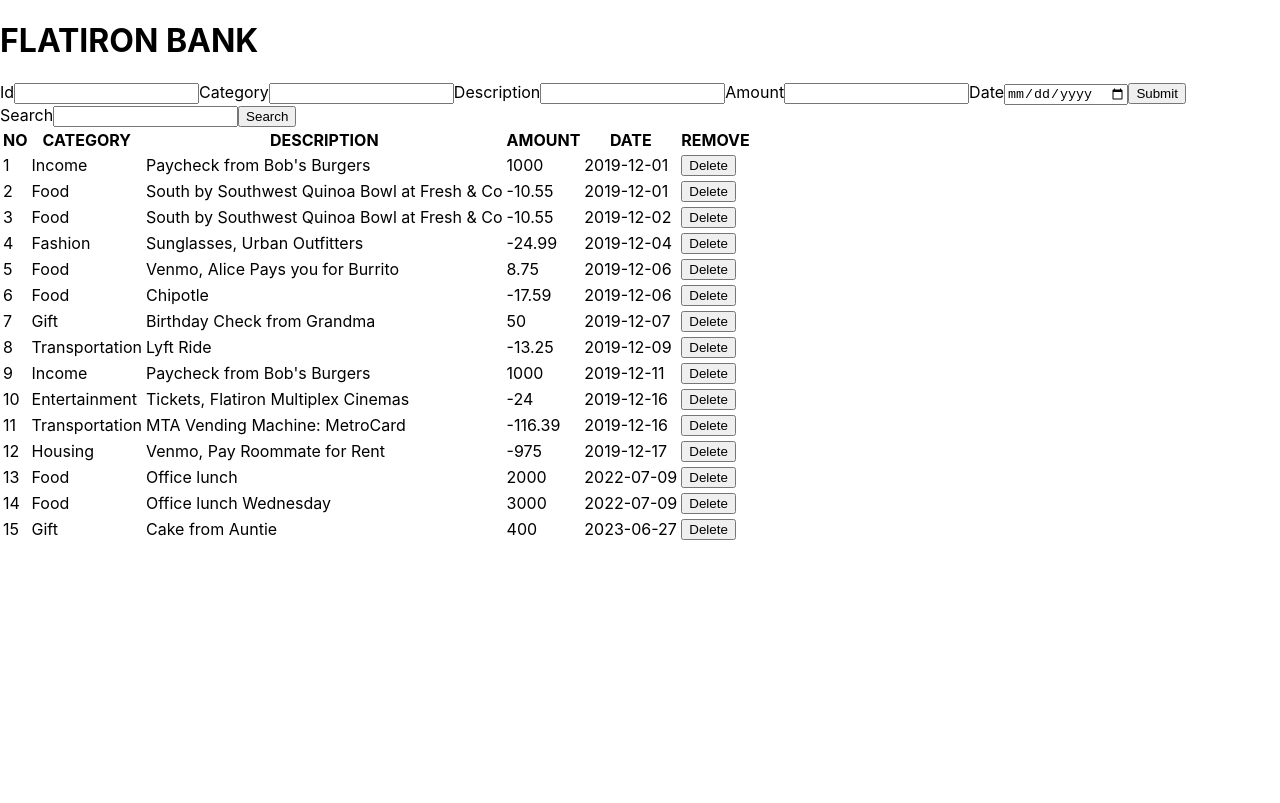
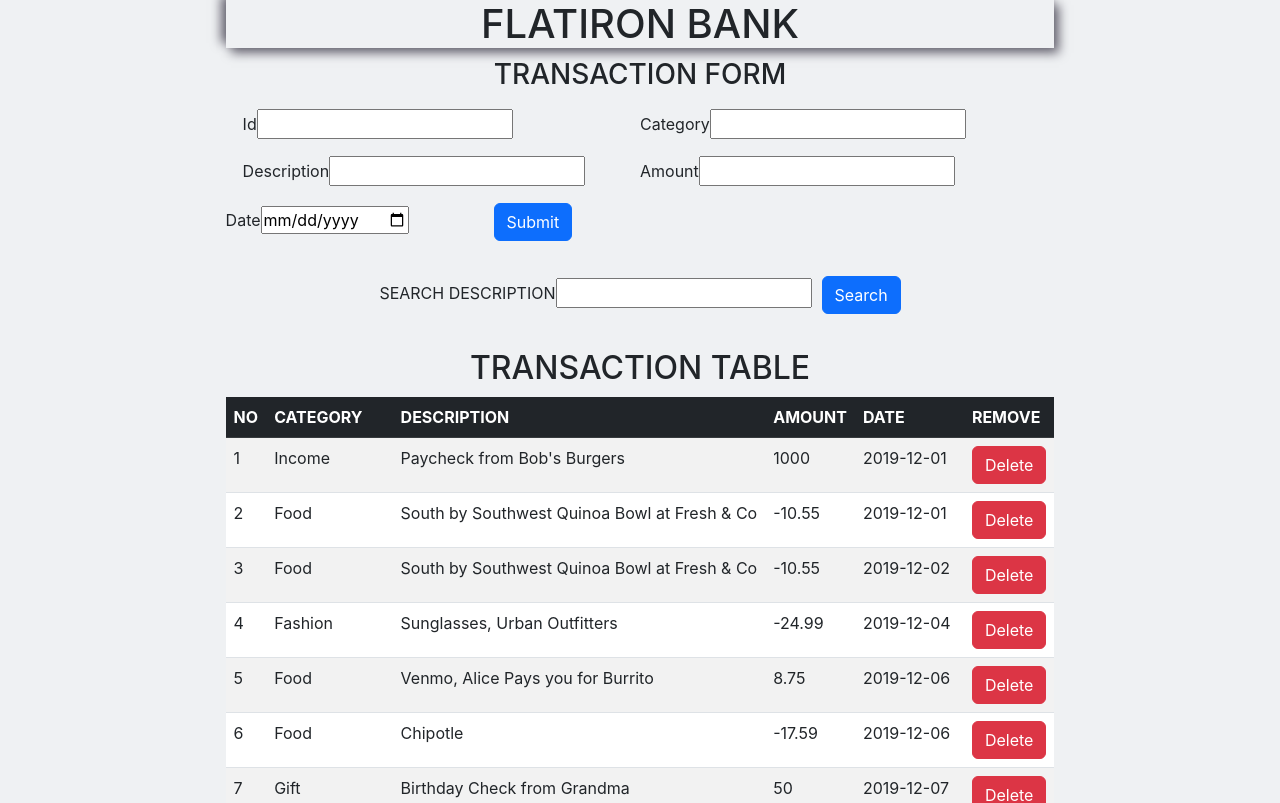
Before and after one commit to Gaitano123/phase2flatironbank, a React (Create React App) app: page / in a window 1280 px wide. Shown: the top 803 px of the page. Built offline with nearby package versions, Linux system fonts and the light colour scheme; data requests are answered from the project's data file.

Commit message:
Styled the whole page

```diff
--- a/public/index.html
+++ b/public/index.html
@@ -10,6 +10,8 @@
       content="Web site created using create-react-app"
     />
     <link rel="apple-touch-icon" href="%PUBLIC_URL%/logo192.png" />
+    <link href="https://cdn.jsdelivr.net/npm/bootstrap@5.3.0/dist/css/bootstrap.min.css" rel="stylesheet" integrity="sha384-9ndCyUaIbzAi2FUVXJi0CjmCapSmO7SnpJef0486qhLnuZ2cdeRhO02iuK6FUUVM" crossorigin="anonymous">
+    <script defer src="https://cdn.jsdelivr.net/npm/bootstrap@5.3.0/dist/js/bootstrap.bundle.min.js" integrity="sha384-geWF76RCwLtnZ8qwWowPQNguL3RmwHVBC9FhGdlKrxdiJJigb/j/68SIy3Te4Bkz" crossorigin="anonymous"></script>
     <!--
       manifest.json provides metadata used when your web app is installed on a
       user's mobile device or desktop. See https://developers.google.com/web/fundamentals/web-app-manifest/
--- a/src/Components/Delete.js
+++ b/src/Components/Delete.js
@@ -3,7 +3,7 @@ import React from "react";
 function Delete({ remove, transactionId}){
 
     return(
-        <button onClick={()=> remove(transactionId)}>Delete</button>
+        <button onClick={()=> remove(transactionId)} class="btn btn-danger">Delete</button>
     )
 }
 
--- a/src/Components/Form.js
+++ b/src/Components/Form.js
@@ -49,26 +49,41 @@ function Form({ onFetchData }){
     }
 
     return(
+        <>
+        <h3 className="titles">TRANSACTION FORM</h3>
         <form onSubmit={handleSubmit}>
+            <div class="form-row">
+                <div class="col">
                     <label htmlFor="id">Id
                         <input id="id" type="number" value={formInputs.id} onChange={handleChange} />
                     </label>
+                </div>
+                <div class="col">
                     <label htmlFor="category">Category
                         <input id="category" type="text" value={formInputs.category} onChange={handleChange}/>
                     </label>
+                </div>
+            </div>
+            <div class="form-row">
+                <div class="col">
                     <label htmlFor="description">Description
                         <input id="description" type="text" value={formInputs.description} onChange={handleChange}/>
                     </label>
+                </div>
+                <div className="col">
                     <label htmlFor="amount">Amount
                         <input id="amount" type="number" value={formInputs.amount} onChange={handleChange}/>
                     </label>
+                </div>
+            </div>
             <label htmlFor="date">Date
                 <input id="date" type="date" value={formInputs.date} onChange={handleChange}/>
             </label>
-            <button type="submit">Submit</button>
+            <button type="submit" className="btn btn-primary submit">Submit</button>
             {submissionStatus === "success" && <p>Form submitted successfully!</p>}
             {submissionStatus === "error" && <p>Error occurred. Please try again later.</p>}
         </form>
+        </>
     )
 }
 
--- a/src/Components/Navigation.js
+++ b/src/Components/Navigation.js
@@ -1,7 +1,7 @@
 import React from 'react';
 
 function Navigation(){
-    return<h1>FLATIRON BANK</h1>
+    return<h1 className='heading'>FLATIRON BANK</h1>
 }
 
 export default Navigation;
--- a/src/Components/Search.js
+++ b/src/Components/Search.js
@@ -7,12 +7,14 @@ function Search ({ search, onSearch}) {
   }
 
     return(
-     <form>
-        <label>Search
+      <div className="position">
+      <form>
+        <label>SEARCH DESCRIPTION
           <input type="text" value={ search } onChange={(event) => onSearch(event.target.value)}/>
         </label>
-        <button type="submit" onClick={handleSubmit}>Search</button>
+        <button type="submit" onClick={handleSubmit} class="btn btn-primary btn_margin" >Search</button>
       </form>
+      </div>
     )
 }
 
--- a/src/Components/Table.js
+++ b/src/Components/Table.js
@@ -15,8 +15,9 @@ function Table({transactions, onDeleteTransaction}){
     return(
       <div>
         <Search search={ searchData } onSearch={handleSearchData}/>
-        <table>
-          <thead>
+        <h2 className="titles">TRANSACTION TABLE</h2>
+        <table class="table table-striped table-hover">
+          <thead class="table-dark">
               <tr>
                 <th>NO</th>
                 <th>CATEGORY</th>
--- a/src/index.css
+++ b/src/index.css
@@ -1,13 +1,57 @@
 body {
-  margin: 0;
   font-family: -apple-system, BlinkMacSystemFont, 'Segoe UI', 'Roboto', 'Oxygen',
     'Ubuntu', 'Cantarell', 'Fira Sans', 'Droid Sans', 'Helvetica Neue',
     sans-serif;
   -webkit-font-smoothing: antialiased;
   -moz-osx-font-smoothing: grayscale;
+  background-color: rgb(239,241,243);
+  margin: 0%;
+  padding: 0%;
+  box-sizing: border-box;
+  overflow-x: hidden;
+  display: flex;
+  flex-direction: column;
+  justify-content: center;
+  align-items: center;
 }
 
 code {
   font-family: source-code-pro, Menlo, Monaco, Consolas, 'Courier New',
     monospace;
 }
+
+.heading{
+  display: flex;
+  justify-content: center;
+  align-items: center;
+  box-shadow:  5px 5px 10px rgb(105,103,115),
+  -5px -5px 10px rgb(105,103,115);
+}
+
+
+
+.titles{
+  text-align: center;
+  margin: 10px;
+}
+
+.btn_margin{
+  margin-left: 10px;
+}
+
+.position{
+  display: flex;
+  justify-content: center;
+  align-items: center;
+  margin: 35px;
+}
+
+.form-row{
+  display: flex;
+  justify-content: space-around;
+  margin: 17px;
+}
+
+.submit{
+  margin-left: 85px;
+}
```
Lines whose indentation alone changed are shown as unchanged.
